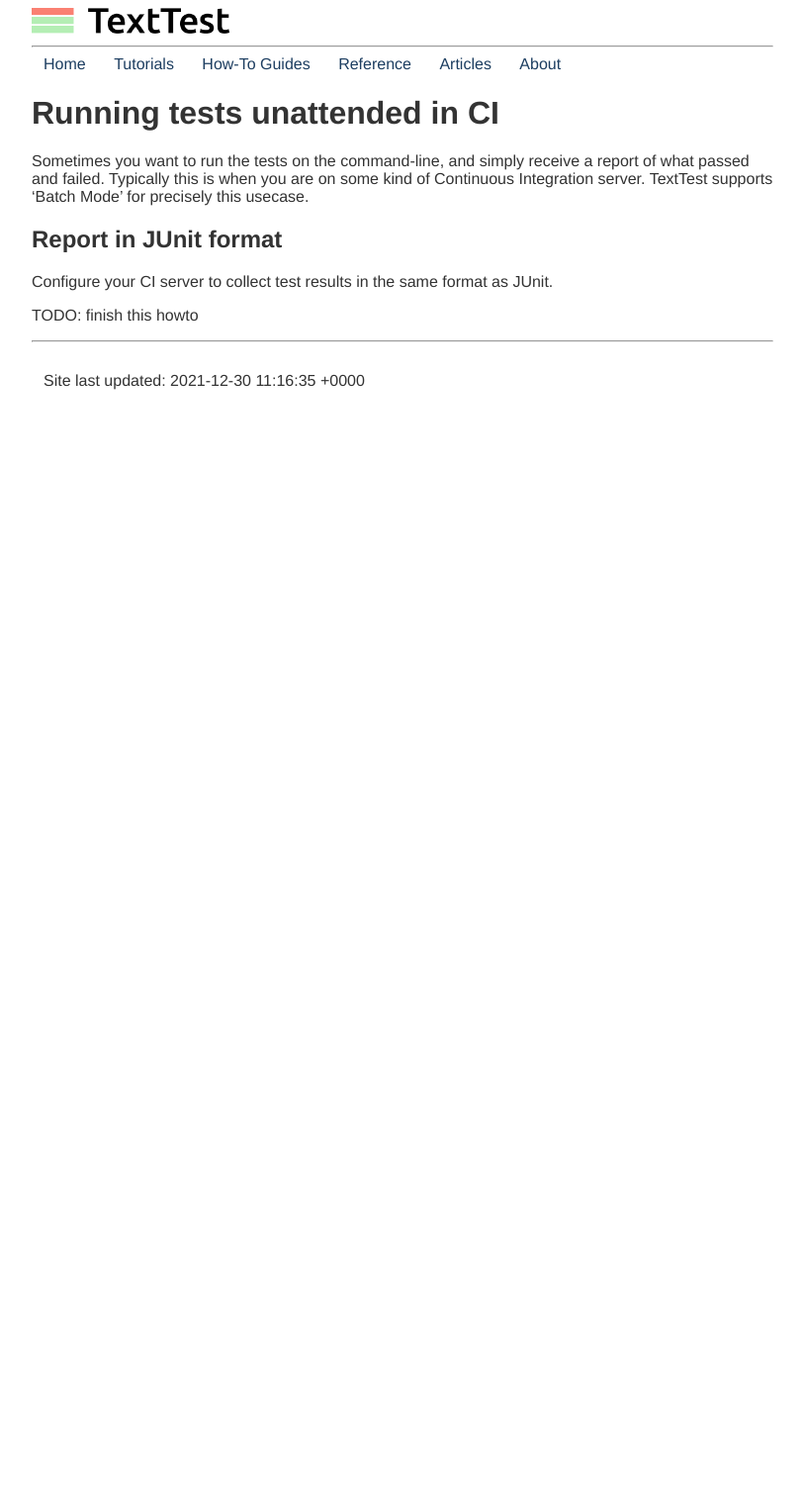
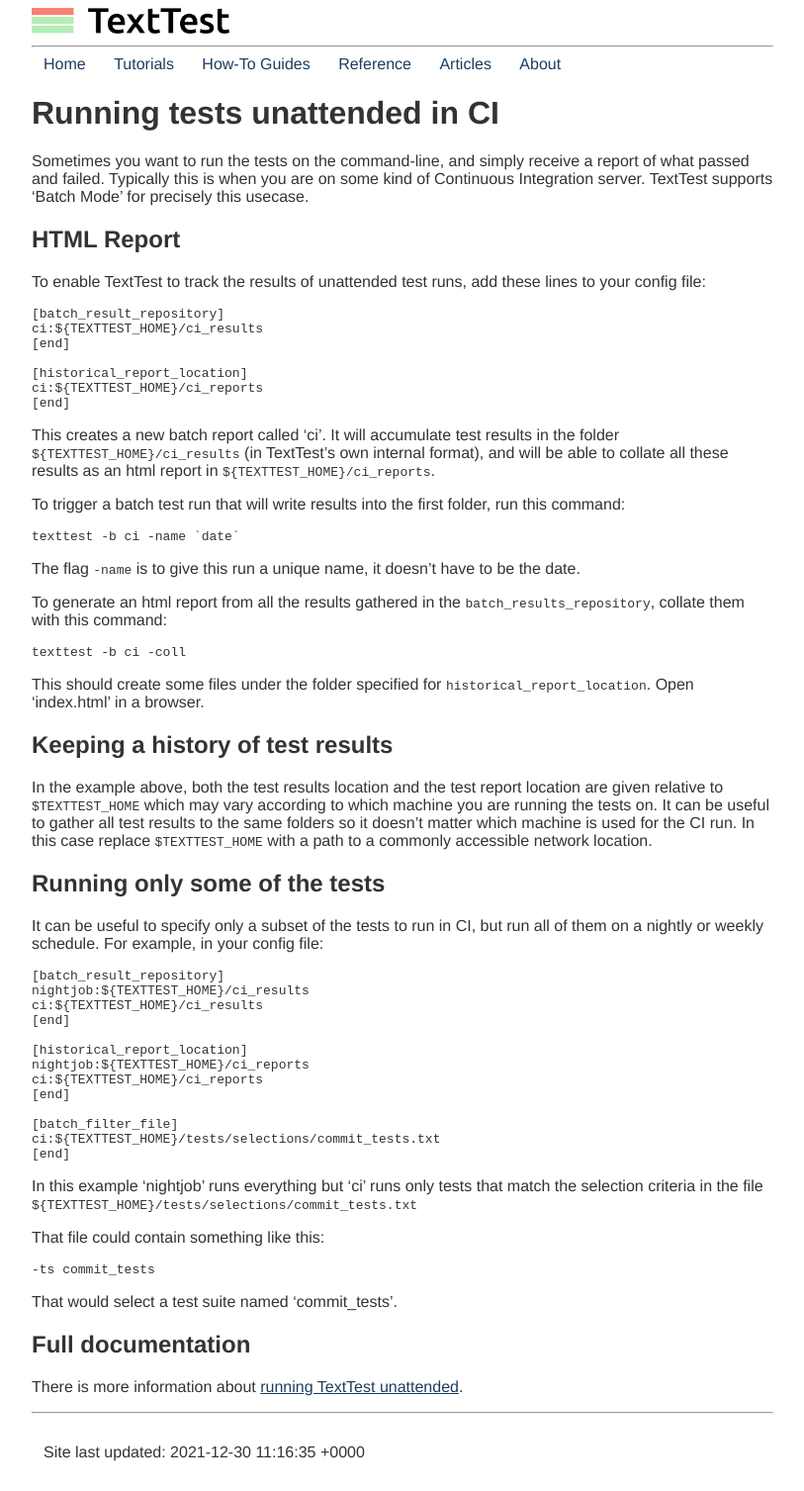
Before and after one commit to texttest/website_2, a Jekyll site: the page built from _how_to_guides/batch_mode.md, in a window 1280 px wide. Shown: the whole page at 99% size, without its empty margins (233-1046 px from the left). Built offline with Jekyll 4.4.1, drawn with Linux system fonts in a browser that asks for light colours; before the commit the page ends 900 px from its top, so only the background shows below that.

Commit message:
improve batch mode how-to

```diff
--- a/_how_to_guides/batch_mode.md
+++ b/_how_to_guides/batch_mode.md
@@ -7,7 +7,59 @@
 
 Sometimes you want to run the tests on the command-line, and simply receive a report of what passed and failed. Typically this is when you are on some kind of Continuous Integration server. TextTest supports 'Batch Mode' for precisely this usecase.
 
-## Report in JUnit format
-Configure your CI server to collect test results in the same format as JUnit.
+## HTML Report
 
-TODO: finish this howto
+To enable TextTest to track the results of unattended test runs, add these lines to your config file:
+
+    [batch_result_repository]
+    ci:${TEXTTEST_HOME}/ci_results
+    [end]
+
+    [historical_report_location]
+    ci:${TEXTTEST_HOME}/ci_reports
+    [end]
+
+This creates a new batch report called 'ci'. It will accumulate test results in the folder `${TEXTTEST_HOME}/ci_results` (in TextTest's own internal format), and will be able to collate all these results as an html report in `${TEXTTEST_HOME}/ci_reports`.
+
+To trigger a batch test run that will write results into the first folder, run this command:
+
+    texttest -b ci -name `date`
+
+The flag `-name` is to give this run a unique name, it doesn't have to be the date.
+
+To generate an html report from all the results gathered in the `batch_results_repository`, collate them with this command:
+
+    texttest -b ci -coll
+
+This should create some files under the folder specified for `historical_report_location`. Open 'index.html' in a browser.
+
+## Keeping a history of test results
+In the example above, both the test results location and the test report location are given relative to `$TEXTTEST_HOME` which may vary according to which machine you are running the tests on. It can be useful to gather all test results to the same folders so it doesn't matter which machine is used for the CI run. In this case replace `$TEXTTEST_HOME` with a path to a commonly accessible network location.
+
+## Running only some of the tests
+It can be useful to specify only a subset of the tests to run in CI, but run all of them on a nightly or weekly schedule. For example, in your config file:
+
+    [batch_result_repository]
+    nightjob:${TEXTTEST_HOME}/ci_results
+    ci:${TEXTTEST_HOME}/ci_results
+    [end]
+
+    [historical_report_location]
+    nightjob:${TEXTTEST_HOME}/ci_reports
+    ci:${TEXTTEST_HOME}/ci_reports
+    [end]
+
+    [batch_filter_file]
+    ci:${TEXTTEST_HOME}/tests/selections/commit_tests.txt
+    [end]
+
+In this example 'nightjob' runs everything but 'ci' runs only tests that match the selection criteria in the file `${TEXTTEST_HOME}/tests/selections/commit_tests.txt`
+
+That file could contain something like this:
+
+    -ts commit_tests
+
+That would select a test suite named 'commit_tests'.
+
+## Full documentation
+There is more information about [running TextTest unattended](http://texttest.sourceforge.net/index.php?page=documentation_4_0&n=running_texttest_unattended).
```
